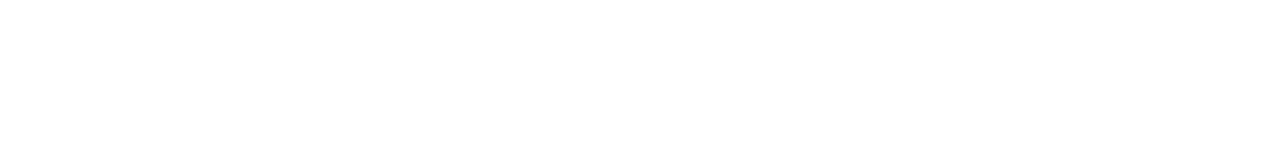
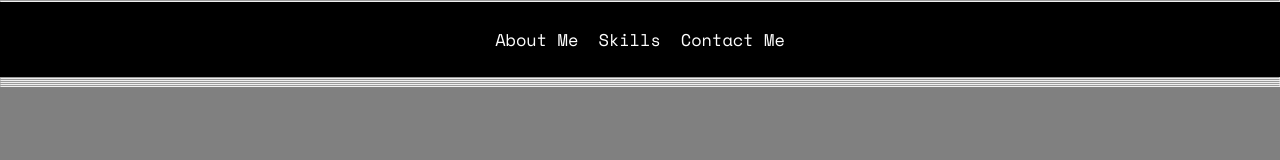
Before and after one commit to SebasAure/micro-proyecto-1-Aure, a plain HTML site: page index.html in a window 1280 px wide. Drawn offline with nearby package versions, Linux system fonts and the light colour scheme.

Commit message:
menu opciones

```diff
--- a/index.html
+++ b/index.html
@@ -8,6 +8,60 @@
     <link rel="stylesheet" href="./styles.css">
 </head>
 <body>
+
+    <div class="container">
+        <hr>
+
+        <nav class="nav-bar">
+            <!-- <img src="img/monkey.jpg" alt="MACACO" class="nav-logo"> -->
+            <ul nav-options>
+                <li>
+                    <a href="#">About Me</a>
+                </li>
+                <li>
+                    <a href="#">Skills</a>
+                </li>
+                <li>
+                    <a href="#">Contact Me</a>
+                </li>
+            </ul>
+        </nav>
+
+        <hr>
+
+        <header class="hero">
+
+        </header>
+
+        <hr>
+
+        <header class="experience">
+
+        </header>
+
+        <hr>
+
+        <header class="about-me">
+
+        </header>
+
+        <hr>
+
+        <header class="hero">
+
+        </header>
+
+        <hr>
+
+        <header class="hero">
+
+        </header>
+
+
+    </div>
+
+
+
    <script src="main.js"></script>
 </body>
 </html>
--- a/styles.css
+++ b/styles.css
@@ -0,0 +1,60 @@
+@import url('https://fonts.googleapis.com/css2?family=Space+Mono:wght@400;700&display=swap');
+
+
+* {
+   box-sizing: border-box;
+   margin: 0;
+   padding: 0;
+}
+
+
+body {
+    background: grey;
+    /* color: #ffffff; */
+    font-family: 'Space Mono', monospace;
+}
+
+a {
+    color: #ffffff;
+    text-decoration: none;
+}
+
+ul{
+    list-style: none;
+}
+
+.container {
+    width: 100%;
+    margin: auto;
+}
+
+.nav-logo {
+    width: 80px;
+}
+
+.nav-bar {
+    background: #000000;
+    font-size: 17px;
+    display:flex;
+    justify-content: space-around;
+    align-items: center;
+    height: 75px;
+    padding: 0px 0;
+}
+
+.nav-bar ul {
+    display: flex;
+}
+
+.nav-bar ul li {
+    padding: 10px;
+}
+
+.nav-bar ul li a:hover {
+    border-bottom: 2px solid #ffffff;
+}
+
+.nav-bar ul.nav-options {
+    flex: 1;
+    margin-left: 20px;
+}
```
Also changed, not shown: img/macaco.jpg (added), img/monkey.jpg (added).
